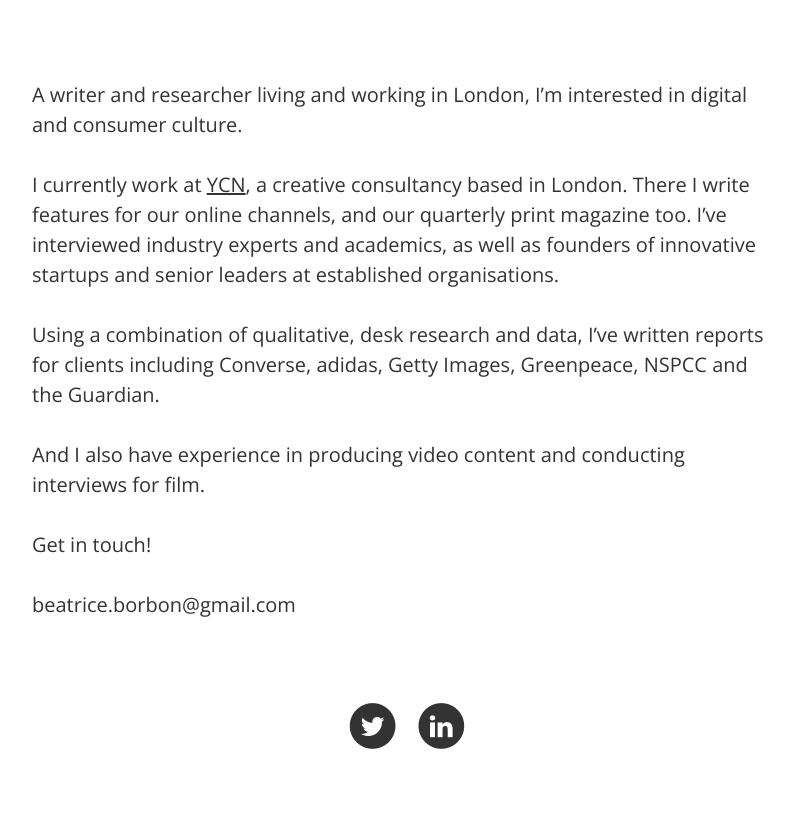
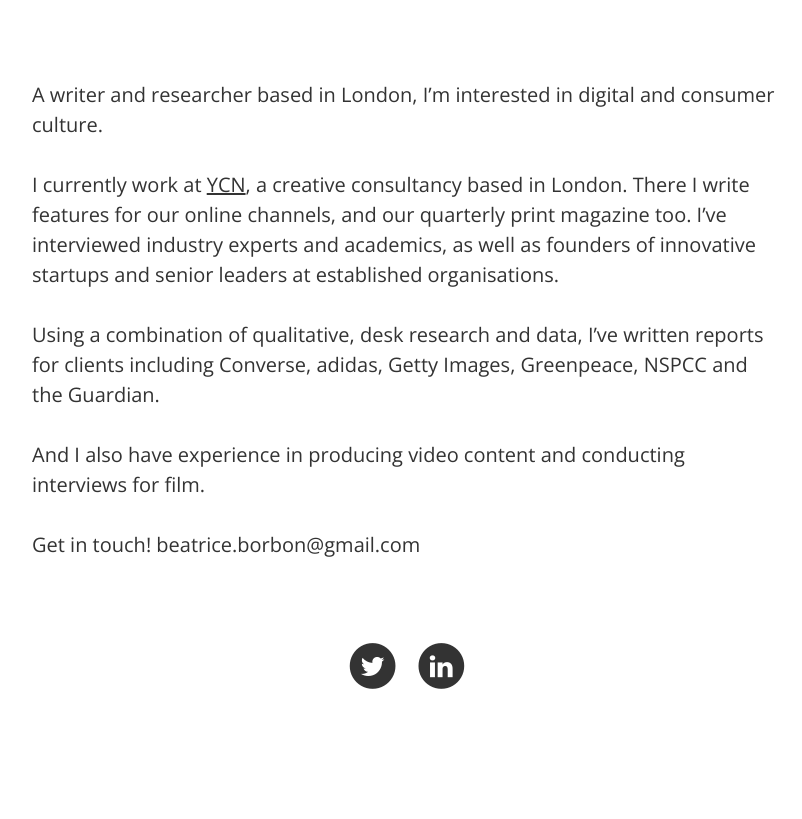
Before and after one commit to beatriceborbon/beatriceborbon.github.io, a Jekyll site: the page built from _pages/about.md, in a window 1280 px wide. Shown: the part 448-1267 px from the top of the page, without its empty margins (233-1035 px from the left). Built offline with Jekyll 4.4.1, drawn with Linux system fonts in a browser that asks for light colours; after the commit the page ends 1207 px from its top, so only the background shows below that.

Commit message:
Update about.md

```diff
--- a/_pages/about.md
+++ b/_pages/about.md
@@ -3,7 +3,7 @@
 title: Beatrice Borbon
 permalink: /about/
 ---
-A writer and researcher living and working in London, I’m interested in digital and consumer culture.
+A writer and researcher based in London, I’m interested in digital and consumer culture.
 
 I currently work at [YCN](http://www.ycn.org/), a creative consultancy based in London. There I write features for our online channels, and our quarterly print magazine too. I’ve interviewed industry experts and academics, as well as founders of innovative startups and senior leaders at established organisations.
 
@@ -11,6 +11,4 @@
 
 And I also have experience in producing video content and conducting interviews for film.
 
-Get in touch!
-
-beatrice.borbon@gmail.com
+Get in touch! beatrice.borbon@gmail.com
```
